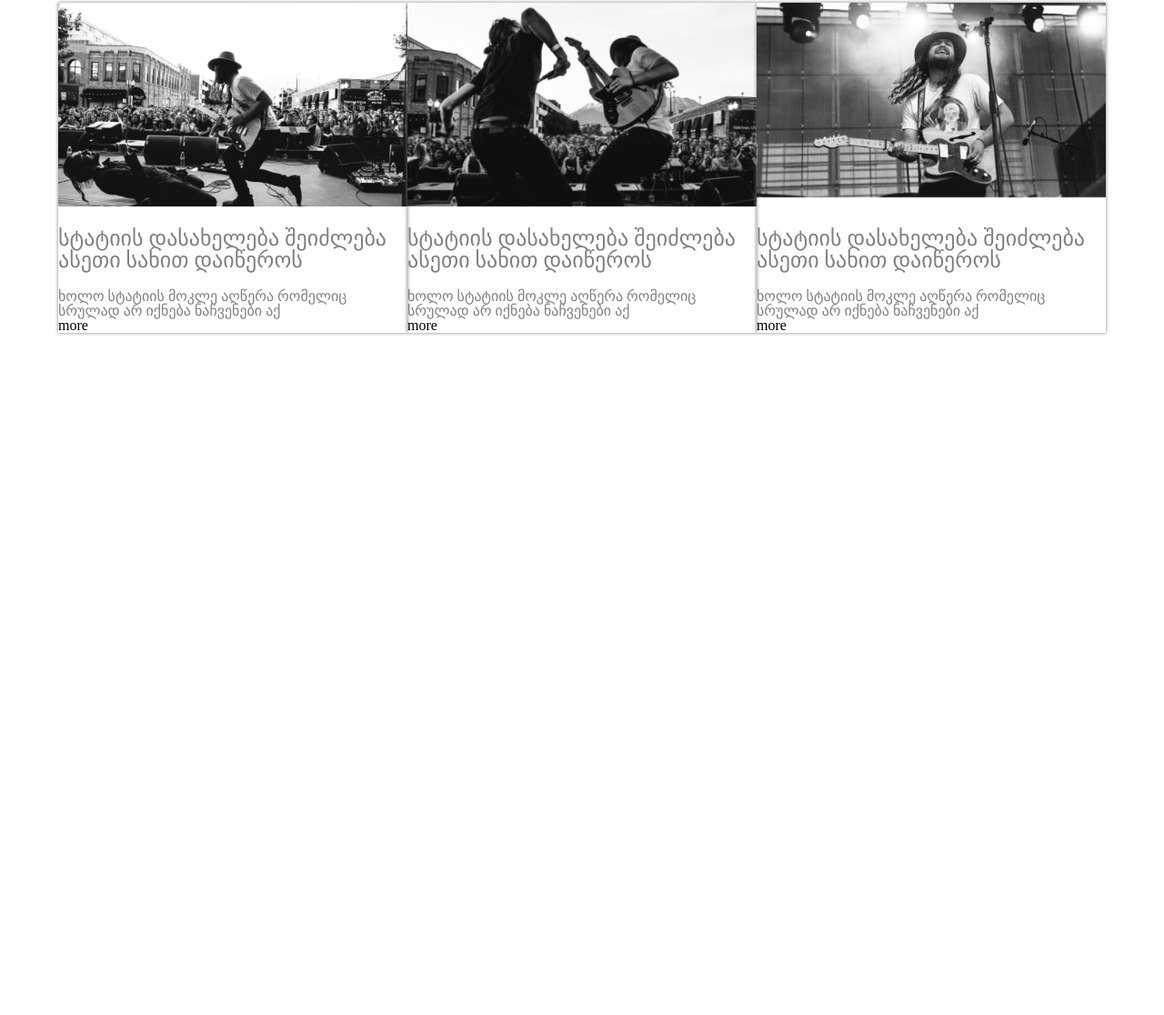
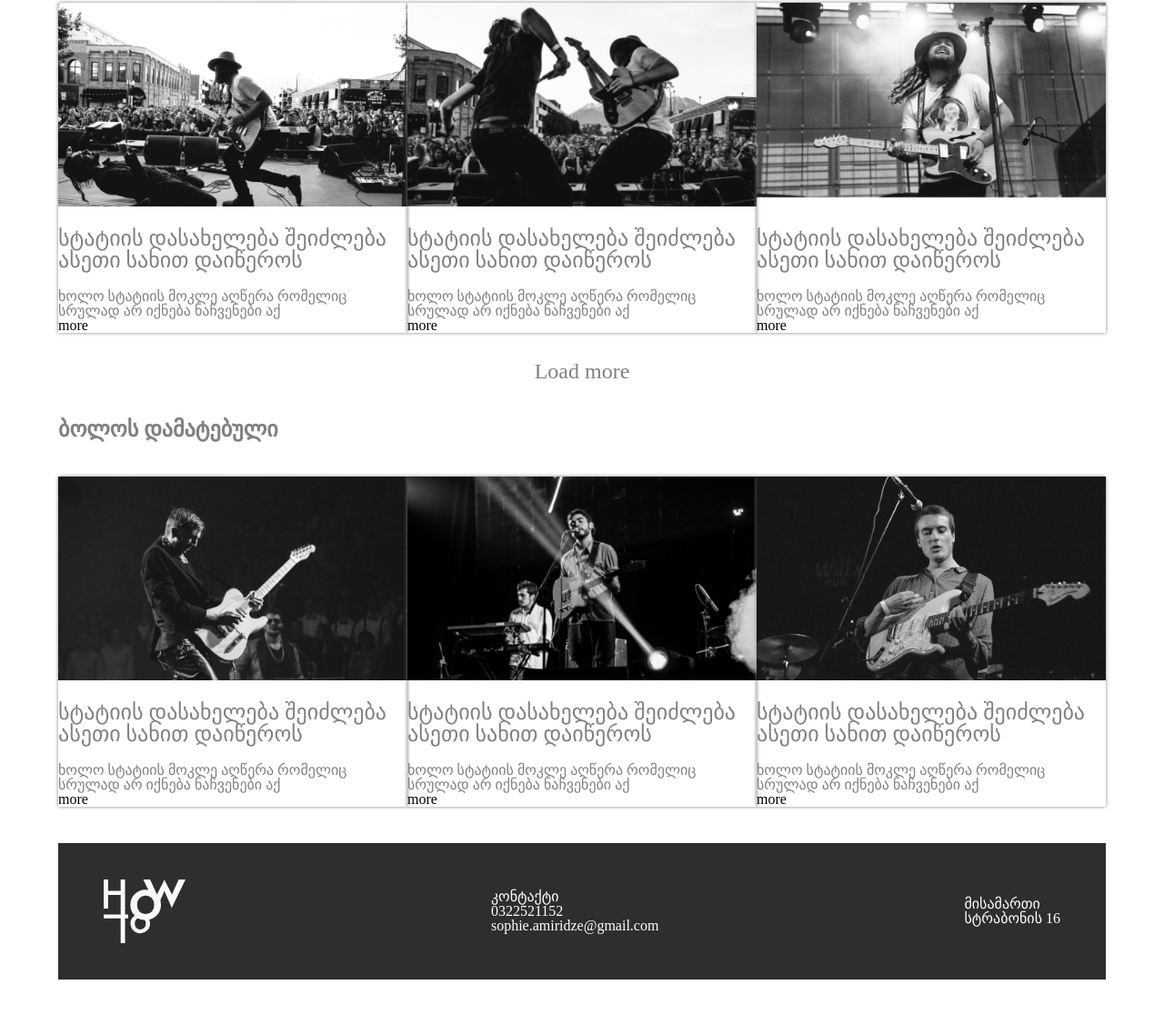
Before and after one commit to Sophie03/Xd--lesson-7, a plain HTML site: page index.html in a window 1280 px wide. Shown: the part 664-1780 px from the top of the page at 91% size. Before the commit the page ends 1094 px from the top, so only its background shows below. Drawn offline with Linux system fonts and the light colour scheme.

Commit message:
added footer

```diff
--- a/css/style.css
+++ b/css/style.css
@@ -91,3 +91,33 @@ body{
 .popular-more{
    margin-top: 40px;
 }
+
+.load{
+	text-align: center;
+	font-size: 24px;
+	color: grey;
+	margin-top: 30px;
+}
+/*footer*/
+.footer-container{
+	width: 100%;
+	height: 150px;
+	background-color: #2E2E2E;
+	margin-top: 40px;
+	display: flex;
+	justify-content: space-between;
+	align-items: center;
+	padding: 0 50px;
+}
+.footer-container:last-child{
+	margin-right: 40px;
+}
+.footer-logo{
+	height: 70px;
+}
+.footer-ul{
+	color: #fff;
+}
+.main-info{
+	color: #fff;
+}
--- a/index.html
+++ b/index.html
@@ -25,7 +25,6 @@
 	 	</nav>
  	</div>
  </header>
-
 <section>
 	<div class="banner-section">
 		<img class="banner" src="image/banner.png" alt="banner">
@@ -60,10 +59,68 @@
 				 <div>
 				 <h2 class="banner-h2"> სტატიის დასახელება შეიძლება ასეთი სახით დაიწეროს</h2>
 				 <p class="banner-p"> ხოლო სტატიის მოკლე აღწერა რომელიც სრულად არ იქნება ნაჩვენები აქ </p>
-				  <p class="banner-more">more</p>
+				 <p class="banner-more">more</p>
 			</div>
 		</div>
 	</div>
 </section>
+<section class="popular">
+	<h2 class="load">Load more</h2>
+	<h2 class="popular-p">ბოლოს დამატებული</h2>
+	<div class="popular-div">
+		<div class="popular-box">
+				<img class="popular-image" src="image/4.png" alt="4">
+				 <div>
+				 <h2 class="banner-h2"> სტატიის დასახელება შეიძლება ასეთი სახით დაიწეროს</h2>
+				 <p class="banner-p"> ხოლო სტატიის მოკლე აღწერა რომელიც სრულად არ იქნება ნაჩვენები აქ </p>
+				 <p class="banner-more">more</p>
+			</div>
+		</div>
+		<div class="popular-box">
+				<img class="popular-image"  src="image/5.png" alt="5">
+				 <div>
+				 <h2 class="banner-h2"> სტატიის დასახელება შეიძლება ასეთი სახით დაიწეროს</h2>
+				 <p class="banner-p"> ხოლო სტატიის მოკლე აღწერა რომელიც სრულად არ იქნება ნაჩვენები აქ </p>
+				 <p class="banner-more">more</p>
+			</div>
+		</div>
+		<div class="popular-box">
+				<img class="popular-image"  src="image/6.png" alt="6">
+				 <div>
+				 <h2 class="banner-h2"> სტატიის დასახელება შეიძლება ასეთი სახით დაიწეროს</h2>
+				 <p class="banner-p"> ხოლო სტატიის მოკლე აღწერა რომელიც სრულად არ იქნება ნაჩვენები აქ </p>
+				 <p class="banner-more">more</p>
+			</div>
+		</div>
+	</div>
+</section>
+<footer>
+	<section>
+		<div class="footer-container">
+			<img class="footer-logo" src="image/f-logo.svg" alt="footer logo">
+			<div>
+				<ul class="footer-ul">
+					<li class="footer-li">კონტაქტი</li>
+					<li class="footer-li">
+					<a class="main-info" href="tel:0322521152">0322521152</a>
+				    </li>
+					<li class="footer-li">
+					<a class="main-info" href="mailto:sophie.amiridze@gmail.com?subject=Subject">sophie.amiridze@gmail.com</a>
+				    </li>
+				</ul>
+			</div>
+			<div>
+				<ul class="footer-ul">
+					<li>მისამართი</li>
+					<a class="main-info" href="https://www.google.com/maps/place/Vasil+Petriashvili+Street,+T'bilisi/@41.7060407,44.7775017,17z/data=!3m1!4b1!4m5!3m4!1s0x40440cce279d4447:0x5dbd3cd2172832a9!8m2!3d41.7060407!4d44.7796904" target="_blank">სტრაბონის 16 </a>
+
+
+
+				</ul>
+			</div>
+
+		</div>
+	</section>
+</footer>
 </body>
 </html>
```
Also changed, not shown: image/Group 3.png (added), image/Rectangle 4.png (added), image/f-logo.svg (added).
